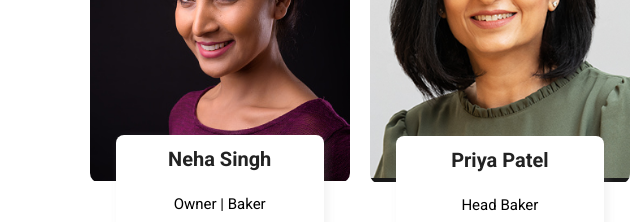
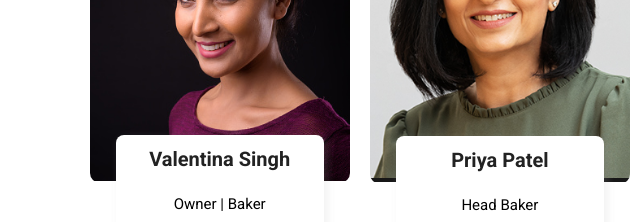
Before and after one commit to ishanaudichya/Bake-n-FLake-WebDev, a plain HTML site: page index.html in a window 1280 px wide. Shown: the part 5300-5522 px from the top of the page, 0-640 px from the left. Drawn offline with Linux system fonts and the light colour scheme.

Commit message:
Update index.html

```diff
--- a/index.html
+++ b/index.html
@@ -195,7 +195,7 @@
                     <img src="img/pic-1.png" alt="">
                 </div>
                 <div class="team-content">
-                    <h3>Neha Singh</h3>
+                    <h3>Valentina Singh</h3>
                     <p>Owner | Baker</p>
                     <div class="social">
                         <a href="#"><i class="fa-brands fa-facebook-f"></i></a>
```
